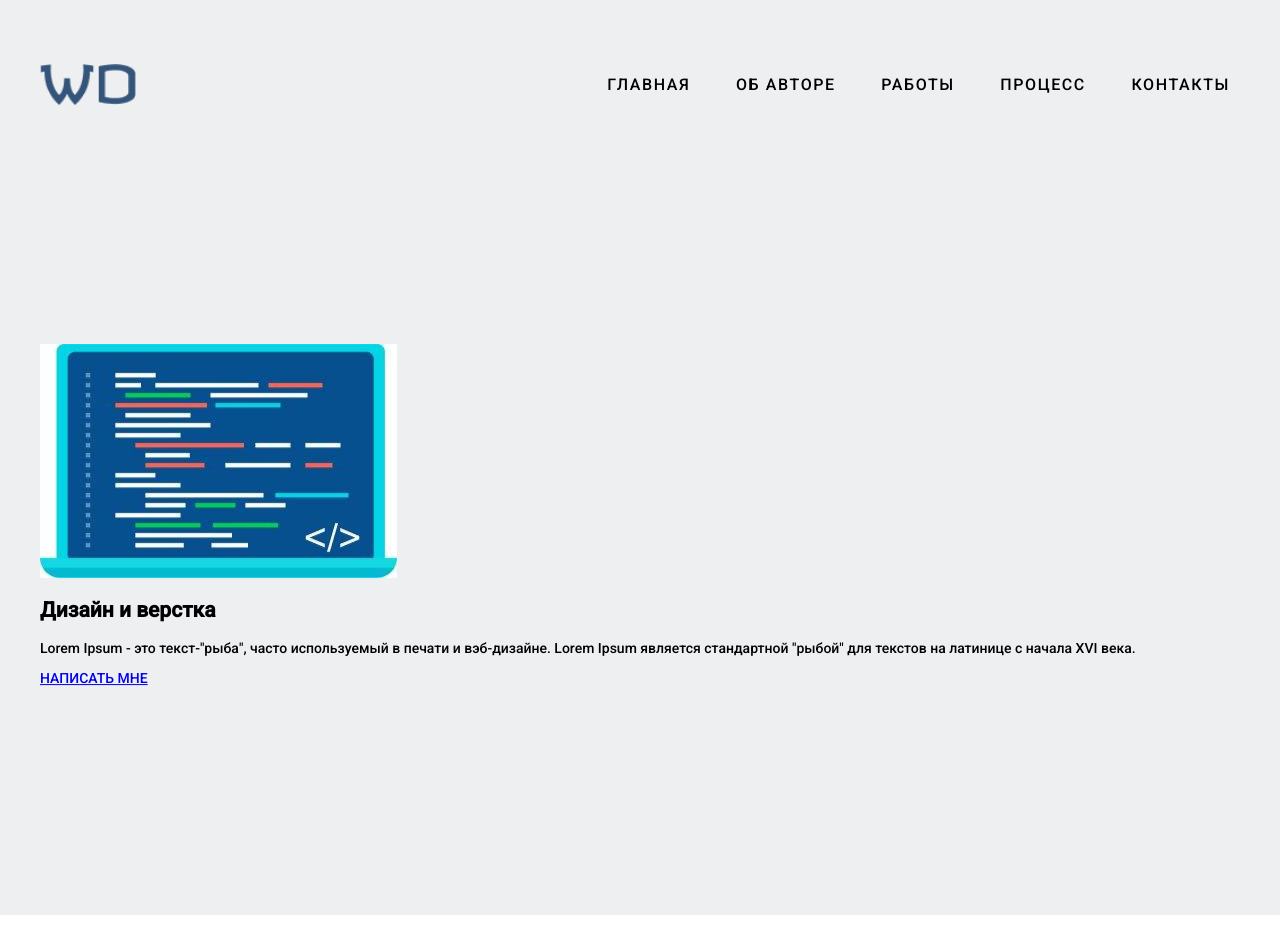
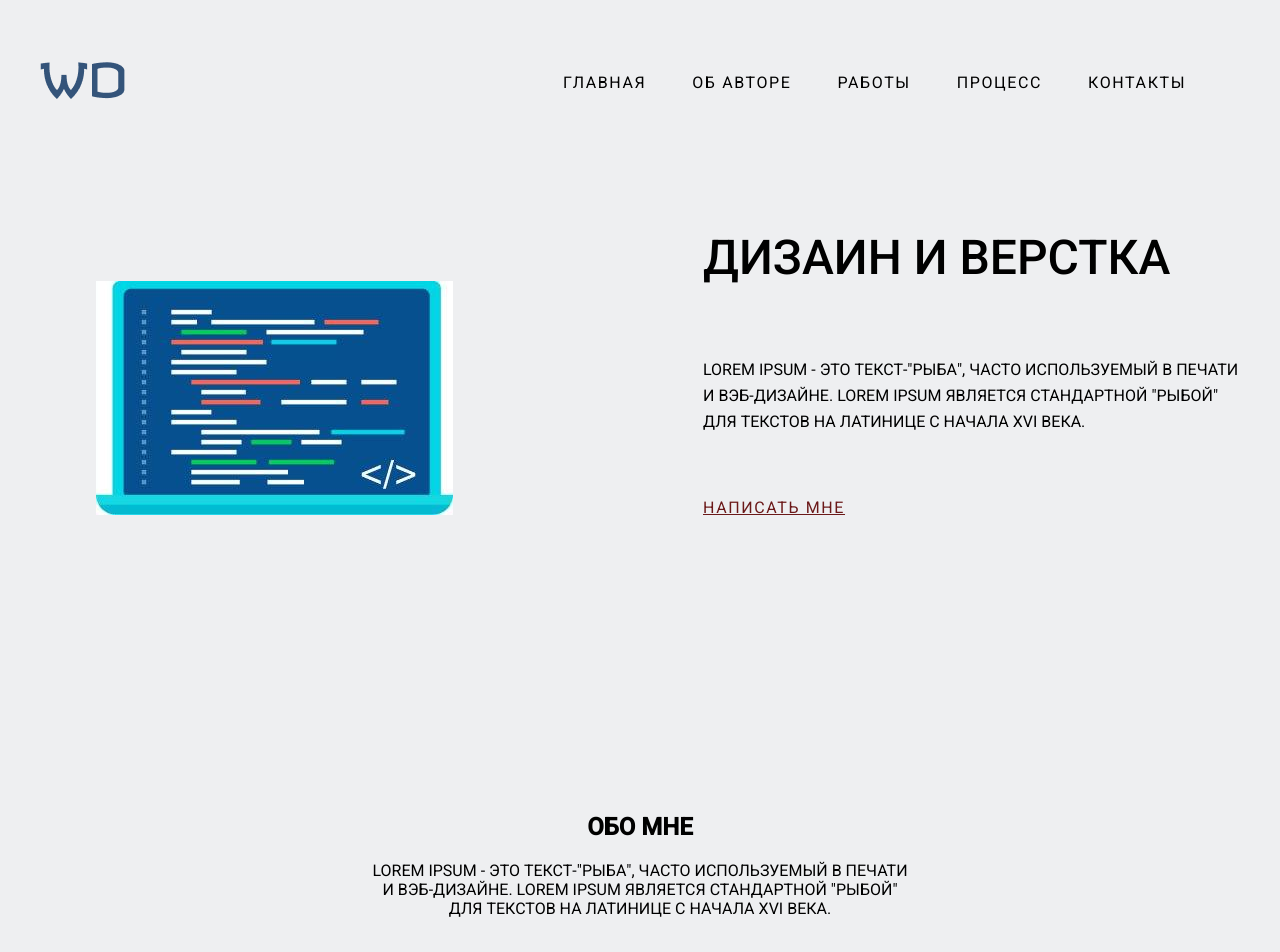
Before and after one commit to deiivs/it-shatle, a plain HTML site: page index.html in a window 1280 px wide. Shown: the top 952 px of the page. Before the commit the page ends 915 px from the top, so only its background shows below. Drawn offline with Linux system fonts and the light colour scheme.

Commit message:
проба

```diff
--- a/index.html
+++ b/index.html
@@ -1,47 +1,66 @@
 <!DOCTYPE html>
 <html lang="en">
 <head>
-    <meta charset="UTF-8" />
-    <meta name="viewport" content="width=device-width, initial-scale=1.0" />
+    <meta charset="UTF-8">
+    <meta name="viewport" content="width=device-width, initial-scale=1.0">
+    <link href="https://fonts.googleapis.com/css2?family=Roboto:wght@400;500&display=swap" rel="stylesheet">
     <link rel="stylesheet" href="main.css" />
-    <link
-      href="https://fonts.googleapis.com/css2?family=Roboto:wght@400;500&display=swap"
-      rel="stylesheet"
-    />
-    <title>Lesson</title>
+    <title>Proda</title>
 </head>
 <body>
     <header class="header">
-      <div class="container">
-        <div class="logo-container">
-          <img src="./WD.png" alt="logo" />
+        <div class="conteiner">
+            <div class="logo-header">
+                <img src="WD.png" alt="логотип мини" />
             </div>
-        <div class="menu">
-          <nav>
-            <li><a href="#">ГЛАВНАЯ</a></li>
-            <li><a href="#">ОБ АВТОРЕ</a></li>
-            <li><a href="#">РАБОТЫ</a></li>
-            <li><a href="#">ПРОЦЕСС</a></li>
-            <li><a href="#">КОНТАКТЫ</a></li>
-          </nav>
+            <div class="nav">
+                <ul>
+                    <a href="#">Главная</a>
+                    <a href="#">Об авторе</a>
+                    <a href="#">Работы</a>
+                    <a href="#">Процесс</a>
+                    <a href="#">Контакты</a>
+                </ul>
             </div>
         </div>
-    </header>
-    <section class="hero">
-      <div class="container">
-        <div class="main-img">
-          <img src="./Frame.png" alt="computer" />
-        </div>
-        <div class="content">
-          <h1>Дизайн и верстка</h1>
-          <p>
-            Lorem Ipsum - это текст-"рыба", часто используемый в печати и
-            вэб-дизайне. Lorem Ipsum является стандартной "рыбой" для текстов на
-            латинице с начала XVI века.
-          </p>
-          <a href="https://it-shatle.by/" target="blank">НАПИСАТЬ МНЕ</a>
+    <section class="content">
+        <div class="conteiner">
+            <img src="Frame.png" class="foto-comp" alt="компьютер">
+                <div class="about">
+                    <h1>Дизаин и верстка</h1>
+                    <p>Lorem Ipsum - это текст-"рыба", часто используемый в печати и
+                       вэб-дизайне. Lorem Ipsum является стандартной "рыбой" для текстов
+                       на латинице с начала XVI века.</p>
+                    <a href="#" class="btn">Написать мне</a>
                 </div>
         </div>
     </section>
+    <section class="about-me">
+        <h1>Обо мне</h1>
+        <p>Lorem Ipsum - это текст-"рыба", часто используемый в
+             печати и вэб-дизайне. Lorem Ipsum является стандартной
+             "рыбой" для текстов на латинице с начала XVI века.</p>
+    </section>
+    <section class="project">
+        <div class="project1">
+            <ul>
+                <a><img src="40proect.png" class="foto-proect"></a>
+                <a><img src="40proect.png" class="foto-proect"></a>
+                <a><img src="40proect.png" class="foto-proect"></a>
+                <a><img src="40proect.png" class="foto-proect"></a>
+                <a><img src="40proect.png" class="foto-proect"></a>
+                <a><img src="40proect.png" class="foto-proect"></a>
+
+            </ul>
+        </div>
+
+    </section>
+    <footer class="footer">
+        <div class="conteiner">
+
+        </div>
+    </footer>
+    </header>
+
 </body>
 </html>
--- a/main.css
+++ b/main.css
@@ -1,71 +1,109 @@
-html,
-body {
-  box-sizing: border-box;
-}
-html,
-body {
+html, body{
+  font-family: 'Roboto', sans-serif;
+  font-size: 16px;
+  line-height: 26,25px;
+  font-weight: 400px;
+  background: #EEEFF1;
   margin: 0;
   padding: 0;
-  font-family: "Roboto", sans-serif;
-  font-size: 14px;
-  font-weight: 500;
 }
-.hero {
-  height: 100vh;
-  background: #eeeff1;
+html, body{
+  box-sizing: border-box;
+
 }
-.header {
+.header{
   position: absolute;
   left: 0;
   right: 0;
-  padding-top: 55px;
-  height: 115px;
+  padding-top: 57px;
+  height: 60px;
+  text-transform: uppercase;
+
+
 }
-.container {
-  width: 1200px;
-  padding-left: 40px;
-  padding-right: 40px;
-  margin: 0 auto;
+.header .conteiner{
+  display: flex;
+  align-items: center;
 }
-.logo-container {
-  height: 60px;
-  width: 96px;
-
-  float: left;
+.header .nav ul a{
+  text-decoration: none;
+  letter-spacing: 0.1em;
+  color: black;
 }
-.logo-container img {
-  height: 100%;
-  width: 100%;
-  object-fit: contain;
-}
-.menu {
-  float: right;
-}
-header nav li {
-  display: inline-block;
-  margin-right: 22px;
-}
-header nav li a {
-  text-decoration: none;
-  line-height: 60px;
-  color: #000000;
-  font-size: 16px;
-  letter-spacing: 0.1em;
-  padding: 0 10px;
-}
-
-header nav li a:hover {
+.header .nav ul a:hover{
   opacity: 0.6;
   color: #34547a;
 }
-.menu li:last-child {
-  margin-right: 0;
+.logo-header{ /*контеинер логотипа*/
+  float: left;
+  padding-left: 40px;
+  margin-right: 398px;
 }
-.hero {
-  padding-top: 115px;
+.header .nav a{ /*ссылки*/
+  display: inline-block;
+  margin-right: 42px;
+  color: black;
 }
-.hero .container {
-  position: relative;
-  top: 50%;
-  transform: translateY(-50%);
+.content{
+  margin-top: 140px;
 }
+.content .conteiner{
+
+  width: 100%;
+  height: 300px;
+}
+.foto-comp{
+  float: left;
+  margin-left: 96px;
+}
+
+.about{
+  height: 100%;
+  width: 540px;
+  margin-left: 250px;
+  margin-top: 0px;
+}
+.content .about h1{
+  margin-top: -30px;
+  margin-bottom: 60px;
+  font-family: Roboto;
+  font-style: normal;
+  font-weight: 500;
+  font-size: 48px;
+  line-height: 79px;
+}
+.content .about p{
+font-size: 16px;
+line-height: 26px;
+margin-bottom: 60px;
+}
+.btn{
+  display: block;
+  font-size: 16px;
+  line-height: 26px;
+  letter-spacing: 0.1em;
+  text-align:left;
+  color: #6b1919;
+}
+.about-me{
+  text-align: center;
+  margin: 265px auto;
+  width: 540px;
+}
+.project{
+  background: #34547A;
+
+}
+.project1 a{
+  display: inline-block;
+  margin-right: 50px;
+}
+.project .project1{
+  display: flex;
+  align-items: center;
+  padding: 100px auto;
+}
+.project1 ul a img{
+  width: 140px;
+  height: 50px;
+}
```
Also changed, not shown: 40proect.png (added). Lines whose indentation alone changed are shown as unchanged.
